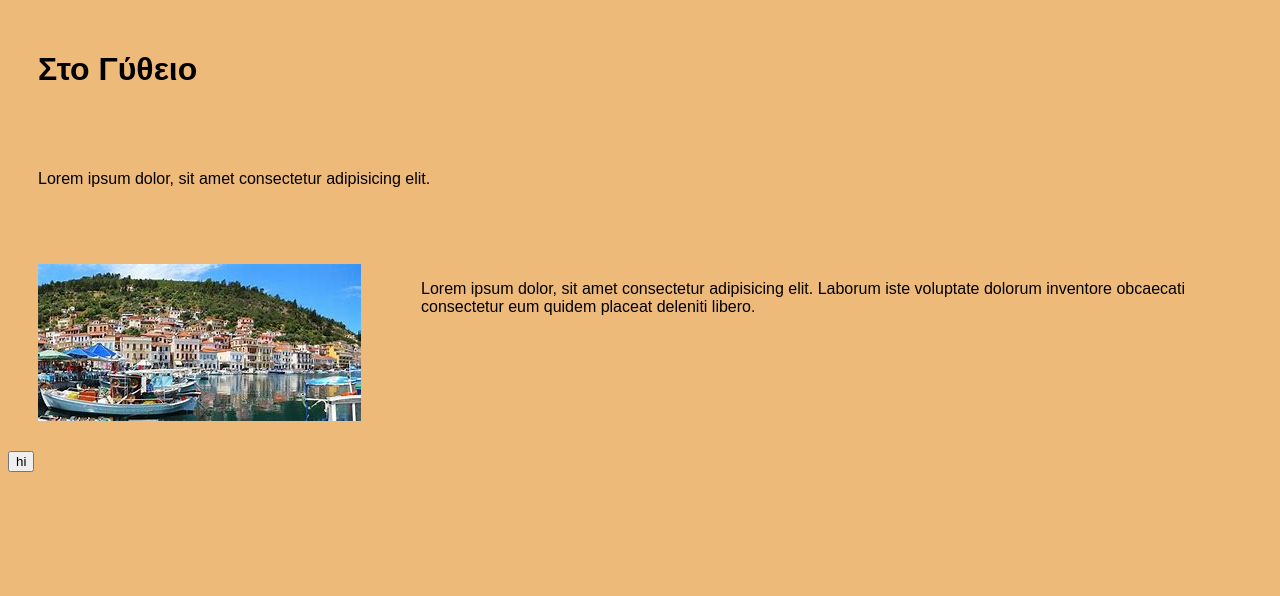
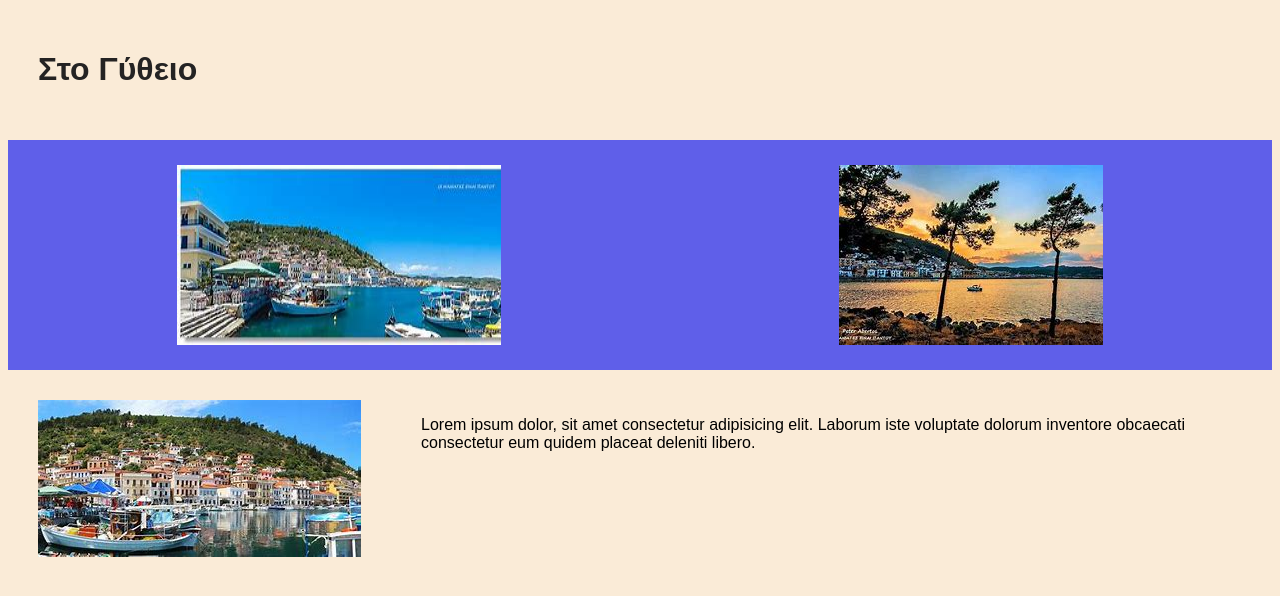
Before and after one commit to akaravokyris/Gytheio, a plain HTML site: page index.html in a window 1280 px wide. Drawn offline with Linux system fonts and the light colour scheme.

Commit message:
added images

```diff
--- a/index.html
+++ b/index.html
@@ -8,10 +8,21 @@
     <title>Document</title>
 </head>
 <body>
+
+
+    </header>
+
     <h1 class="title">
         Στο Γύθειο
     </h1>
-    <p class="text">Lorem ipsum dolor, sit amet consectetur adipisicing elit.</p>
+
+
+    <div class="images">
+        <img class="image-item-mix" src="./images/OIP (1).jpg" alt="gytheio-image">
+        <img class="image-item-mix" src="./images/OIP (2).jpg" alt="gytheio-image">
+    </div>
+
+
 
     <div class="item-1">
         <img class="imagery" src="./images/OIP.jpg" alt="Εικόνα από το Γύθειο">
@@ -21,6 +32,8 @@
             eum quidem placeat deleniti libero.
         </p>
     </div>
-    <button>hi</button>
+
+
+
 </body>
 </html>
--- a/style.css
+++ b/style.css
@@ -1,5 +1,5 @@
 body{
-    background-color: rgb(238, 186, 122);
+    background-color: antiquewhite;
 }
 
 .text{
@@ -11,9 +11,11 @@ body{
 
 .title
 {
-    color: black;
+    color: rgb(36, 35, 35);
     font-family: Arial, Helvetica, sans-serif;
     padding: 30px;
+    background-color: antiquewhite;
+
 }
 
 .imagery{
@@ -23,4 +25,24 @@ body{
 
 .item-1{
     display: flex;
+    background-color: antiquewhite;
+
 }
+
+header{
+    background-color: blueviolet;
+    height: 200px;
+
+}
+
+.images{
+    display: flex;
+    flex-wrap: wrap;
+    background-color: rgb(95, 95, 233);
+    justify-content: space-around;
+
+}
+
+.image-item-mix{
+    padding: 25px;
+}
```
